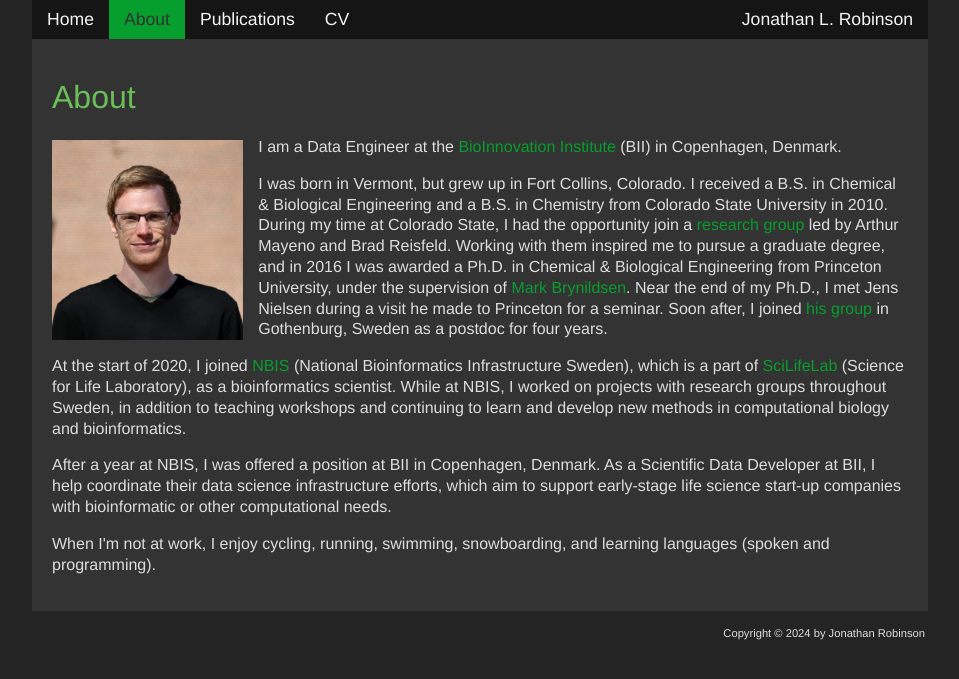
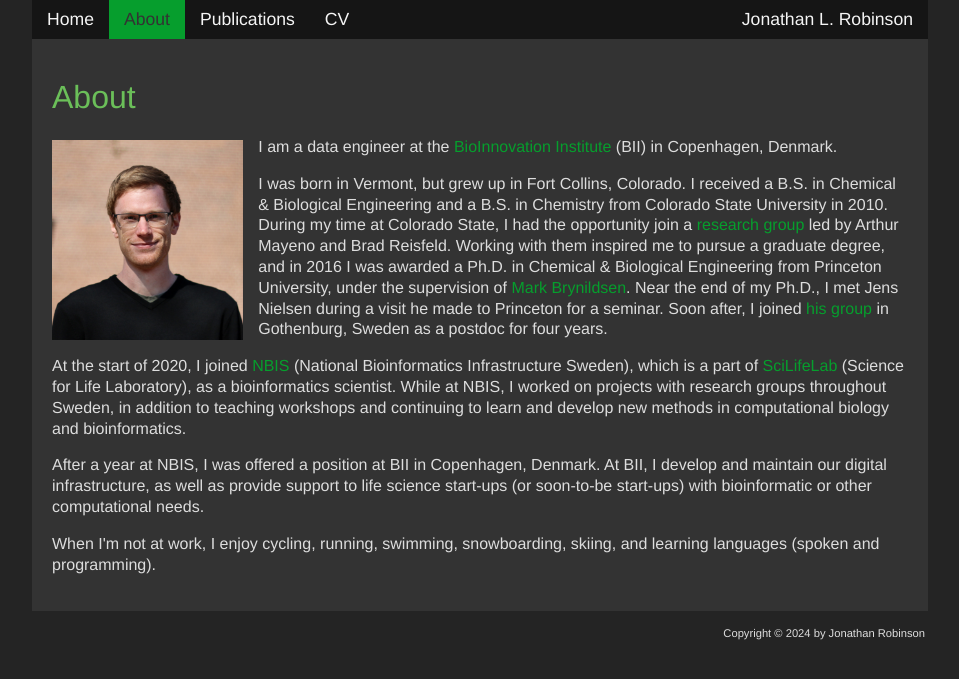
Before and after one commit to JonathanRob/JonathanRob.github.io, a Jekyll site: the page built from about.html, in a window 1280 px wide. Shown: the top 679 px of the page, without its empty margins (160-1119 px from the left). Built offline with Jekyll 4.4.1, drawn with Linux system fonts in a browser that asks for light colours.

Commit message:
update about me description

```diff
--- a/about.html
+++ b/about.html
@@ -10,15 +10,15 @@ title: about
 	<div>
 		<img src="assets/images/JonathanRobinson.JPG" style="float:left; height: 200px; padding-right: 15px; padding-top: 3px; padding-bottom: 15px">
 
-        <p>I am a Data Engineer at the <a href="https://bii.dk/">BioInnovation Institute</a> (BII) in Copenhagen, Denmark.</p>
+        <p>I am a data engineer at the <a href="https://bii.dk/">BioInnovation Institute</a> (BII) in Copenhagen, Denmark.</p>
 
 		<p>I was born in Vermont, but grew up in Fort Collins, Colorado. I received a B.S. in Chemical & Biological Engineering and a B.S. in Chemistry from Colorado State University in 2010. During my time at Colorado State, I had the opportunity join a <a href='http://qspt.colostate.edu/'>research group</a> led by Arthur Mayeno and Brad Reisfeld. Working with them inspired me to pursue a graduate degree, and in 2016 I was awarded a Ph.D. in Chemical & Biological Engineering from Princeton University, under the supervision of <a href="https://brynildsenlab.princeton.edu/">Mark Brynildsen</a>. Near the end of my Ph.D., I met Jens Nielsen during a visit he made to Princeton for a seminar. Soon after, I joined <a href="https://www.sysbio.se/labs/nielsen/">his group</a> in Gothenburg, Sweden as a postdoc for four years.</p>
 
 		<p>At the start of 2020, I joined <a href="https://nbis.se/">NBIS</a> (National Bioinformatics Infrastructure Sweden), which is a part of <a href="https://www.scilifelab.se/">SciLifeLab</a> (Science for Life Laboratory), as a bioinformatics scientist. While at NBIS, I worked on projects with research groups throughout Sweden, in addition to teaching workshops and continuing to learn and develop new methods in computational biology and bioinformatics.</p>
 
-        <p>After a year at NBIS, I was offered a position at BII in Copenhagen, Denmark. As a Scientific Data Developer at BII, I help coordinate their data science infrastructure efforts, which aim to support early-stage life science start-up companies with bioinformatic or other computational needs.</p>
+        <p>After a year at NBIS, I was offered a position at BII in Copenhagen, Denmark. At BII, I develop and maintain our digital infrastructure, as well as provide support to life science start-ups (or soon-to-be start-ups) with bioinformatic or other computational needs.</p>
 
-		<p>When I'm not at work, I enjoy cycling, running, swimming, snowboarding, and learning languages (spoken and programming).</p>
+		<p>When I'm not at work, I enjoy cycling, running, swimming, snowboarding, skiing, and learning languages (spoken and programming).</p>
 	</div>
 
 </div>
```
